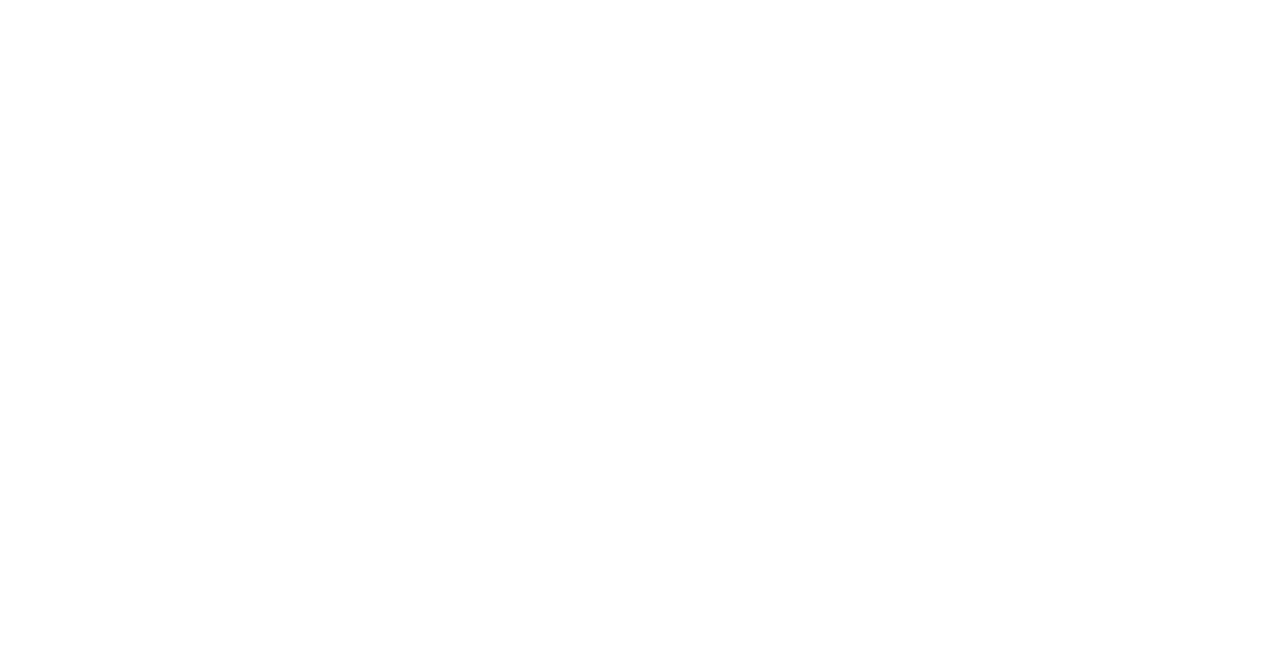
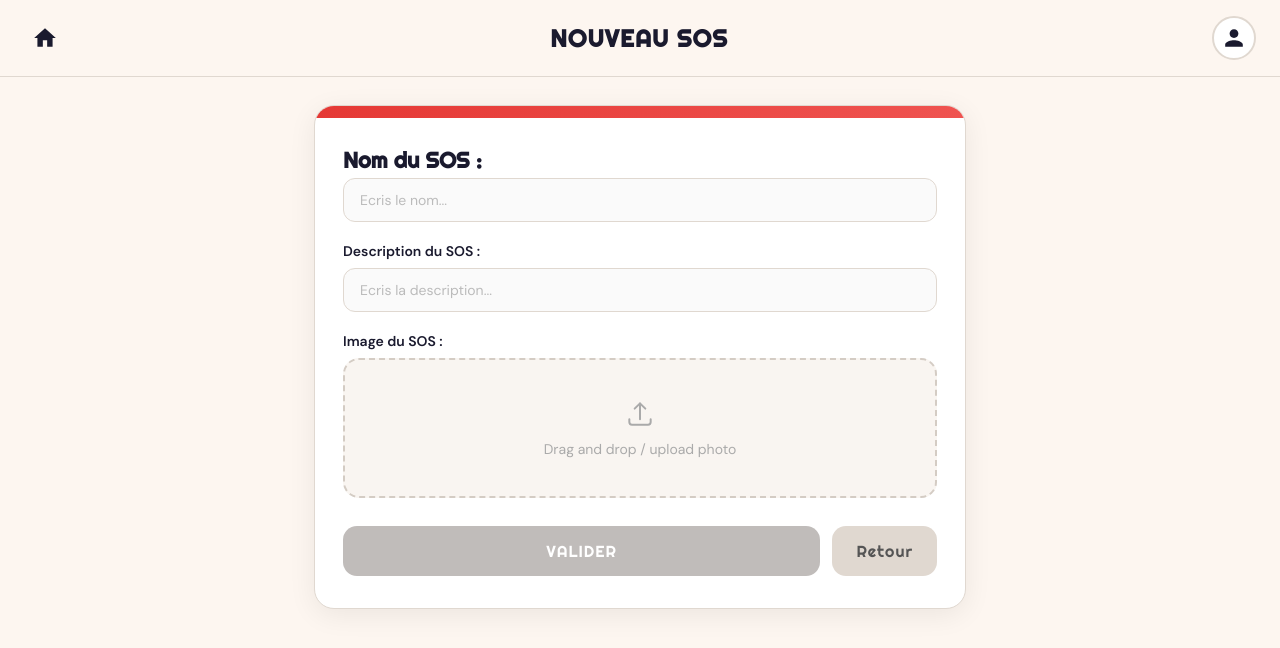
Before and after one commit to ruth-mlmb/WEB, a React app: page /ajout in a window 1280 px wide. Before the commit this address had no page. Shown: the top 648 px of the page. Built offline with nearby package versions, Linux system fonts and the light colour scheme; the HTML template or start-up script is replaced by a standard one.

Commit message:
page nouveau sos

```diff
--- a/src/App.jsx
+++ b/src/App.jsx
@@ -3,6 +3,7 @@
 import SosValides  from "./SOS_validés";
 import SosExpires  from "./SOS_expirés";
 import ValiderSOS  from "./ValiderSOS";
+import AjoutSos from "./ajout_SOS";
 
 export default function App() {
   return (
@@ -12,6 +13,7 @@
         <Route path="/valider/:id" element={<ValiderSOS />} />
         <Route path="/valides"     element={<SosValides />} />
         <Route path="/expires"     element={<SosExpires />} />
+        <Route path="/ajout"     element={<AjoutSos />} />
       </Routes>
     </Router>
   );
--- a/src/PageAccueil.jsx
+++ b/src/PageAccueil.jsx
@@ -265,6 +265,7 @@
               <Dropdown onClick={() => setOpen(false)}>
                 <DropItem onClick={() => navigate("/valides")}>SOS validés</DropItem>
                 <DropItem onClick={() => navigate("/expires")}>SOS expirés</DropItem>
+                <DropItem onClick={() => navigate("/ajout")}>Nouveau SOS</DropItem>
                 <DropItem $danger>Déconnexion</DropItem>
               </Dropdown>
             )}
--- a/src/Topbar.jsx
+++ b/src/Topbar.jsx
@@ -27,6 +27,7 @@
           <div className="dropdown" onClick={() => setOpen(false)}>
             <div className="dropdown-item" onClick={() => navigate("/valides")}>SOS validés</div>
             <div className="dropdown-item" onClick={() => navigate("/expires")}>SOS expirés</div>
+            <div className="dropdown-item" onClick={() => navigate("/ajout")}>Nouveau SOS</div>
             <div className="dropdown-item danger">Déconnexion</div>
           </div>
         )}
--- /dev/null
+++ b/src/ajout_SOS.jsx
@@ -0,0 +1,132 @@
+import { useState, useRef } from "react";
+import { useParams, useNavigate } from "react-router-dom";
+import Topbar from "./Topbar";
+import "./index.css";
+
+const MOCK_SOS = [
+  { id: 1, nom: "Limbo Challenge",  heure: "18h00", destinataire: "Alex Blanc",  turne: "T-099" },
+  { id: 2, nom: "Selfie Fontaine",  heure: "12h00", destinataire: "Nina Moreau", turne: "T-143" },
+  { id: 3, nom: "Battle Dance",     heure: "20h00", destinataire: "Romain F.",   turne: "T-211" },
+  { id: 4, nom: "Pub Crawl Photo",  heure: "21h30", destinataire: "Chloé A.",    turne: "T-077" },
+  { id: 5, nom: "Vélo Tour",        heure: "10h30", destinataire: "Yann Gérard", turne: "T-255" },
+  { id: 6, nom: "Karaoké Express",  heure: "22h00", destinataire: "Léa Martin",  turne: "T-302" },
+  { id: 7, nom: "Yoga Surprise",    heure: "09h00", destinataire: "Tom Duval",   turne: "T-188" },
+];
+
+export default function AjoutSos() {
+  const { id } = useParams();
+  const navigate = useNavigate();
+  const sos = MOCK_SOS.find(s => String(s.id) === String(id));
+
+  const [sosNom, setSosNom]   = useState("");
+  const [sosDesc, setSosDesc]   = useState("");
+  const [photo, setPhoto]     = useState(null);
+  const [preview, setPreview] = useState(null);
+  const [dragging, setDragging] = useState(false);
+  const [submitted, setSubmitted] = useState(false);
+  const fileRef = useRef();
+
+  const handleFile = (file) => {
+    if (!file || !file.type.startsWith("image/")) return;
+    setPhoto(file);
+    setPreview(URL.createObjectURL(file));
+  };
+
+  const handleSubmit = () => {
+    if (!sosNom.trim() || !photo) return;
+    setSubmitted(true);
+    setTimeout(() => navigate("/valides"), 2000);
+  };
+
+  return (
+    <div className="valider-page">
+      <Topbar title="NOUVEAU SOS" />
+
+      <div className="page">
+        {submitted ? (
+          <div className="valider-success-wrap">
+            <div className="valider-success">
+              <svg width="72" height="72" viewBox="0 0 52 52" fill="none">
+                <circle cx="26" cy="26" r="25" stroke="#2E7D32" strokeWidth="2" fill="#E8F5E9" />
+                <path d="M14 27l8 8 16-16" stroke="#2E7D32" strokeWidth="3" strokeLinecap="round" strokeLinejoin="round" />
+              </svg>
+              <h2 className="success-title">SOS envoyé !</h2>
+              <p className="success-sub">Ton SOS est en attente de validation par le BDE.</p>
+            </div>
+          </div>
+        ) : (
+          <div className="valider-card">
+            <div className="valider-banner" />
+            <div className="valider-body">
+              <h2 className="valider-sos-name">{sos?.nom ?? "Nom du SOS :"}</h2>
+              {sos && (
+                <p className="valider-sos-meta">
+                  {sos.turne} • {sos.destinataire} • {sos.heure}
+                </p>
+              )}
+              <input
+                className="valider-input"
+                placeholder="Ecris le nom..."
+                value={sosNom}
+                onChange={e => setSosNom(e.target.value)}
+              />
+
+              <label className="valider-label">Description du SOS :</label>
+              <input
+                className="valider-input"
+                placeholder="Ecris la description..."
+                value={sosDesc}
+                onChange={e => setSosDesc(e.target.value)}
+              />
+
+              <label className="valider-label">Image du SOS :</label>
+              <div
+                className={`valider-dropzone${dragging ? " dragging" : ""}${preview ? " has-preview" : ""}`}
+                onClick={() => fileRef.current.click()}
+                onDragOver={e => { e.preventDefault(); setDragging(true); }}
+                onDragLeave={() => setDragging(false)}
+                onDrop={e => { e.preventDefault(); setDragging(false); handleFile(e.dataTransfer.files[0]); }}
+              >
+                {preview ? (
+                  <img src={preview} alt="preview" className="valider-preview-img" />
+                ) : (
+                  <>
+                    <svg width="32" height="32" viewBox="0 0 24 24" fill="none" stroke="currentColor" strokeWidth="1.5" strokeLinecap="round">
+                      <path d="M4 16v2a2 2 0 002 2h12a2 2 0 002-2v-2" />
+                      <path d="M12 4v12M8 8l4-4 4 4" strokeLinejoin="round" />
+                    </svg>
+                    <span>Drag and drop / upload photo</span>
+                  </>
+                )}
+                <input
+                  ref={fileRef} type="file" accept="image/*"
+                  style={{ display: "none" }}
+                  onChange={e => handleFile(e.target.files[0])}
+                />
+              </div>
+
+              {preview && (
+                <button className="valider-clear-btn" onClick={() => { setPhoto(null); setPreview(null); }}>
+                  Supprimer la photo
+                </button>
+              )}
+
+              <div className="valider-actions">
+                <button
+                  className="valider-btn-primary"
+                  onClick={handleSubmit}
+                  disabled={!sosNom.trim() || !photo}
+                >
+                  VALIDER
+                </button>
+                <button className="valider-btn-secondary" onClick={() => navigate(-1)}>
+                  Retour
+                </button>
+              </div>
+            </div>
+          </div>
+        )}
+      </div>
+    </div>
+  );
+}
```
